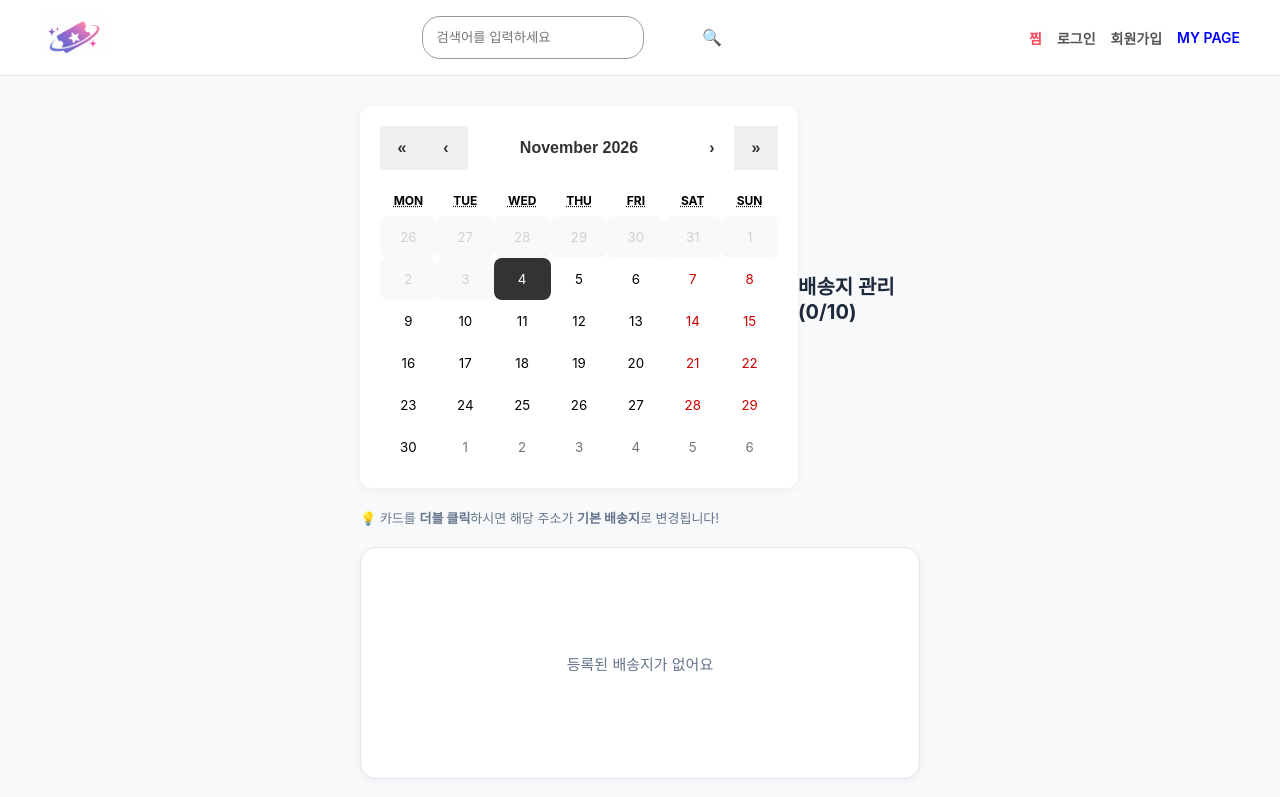
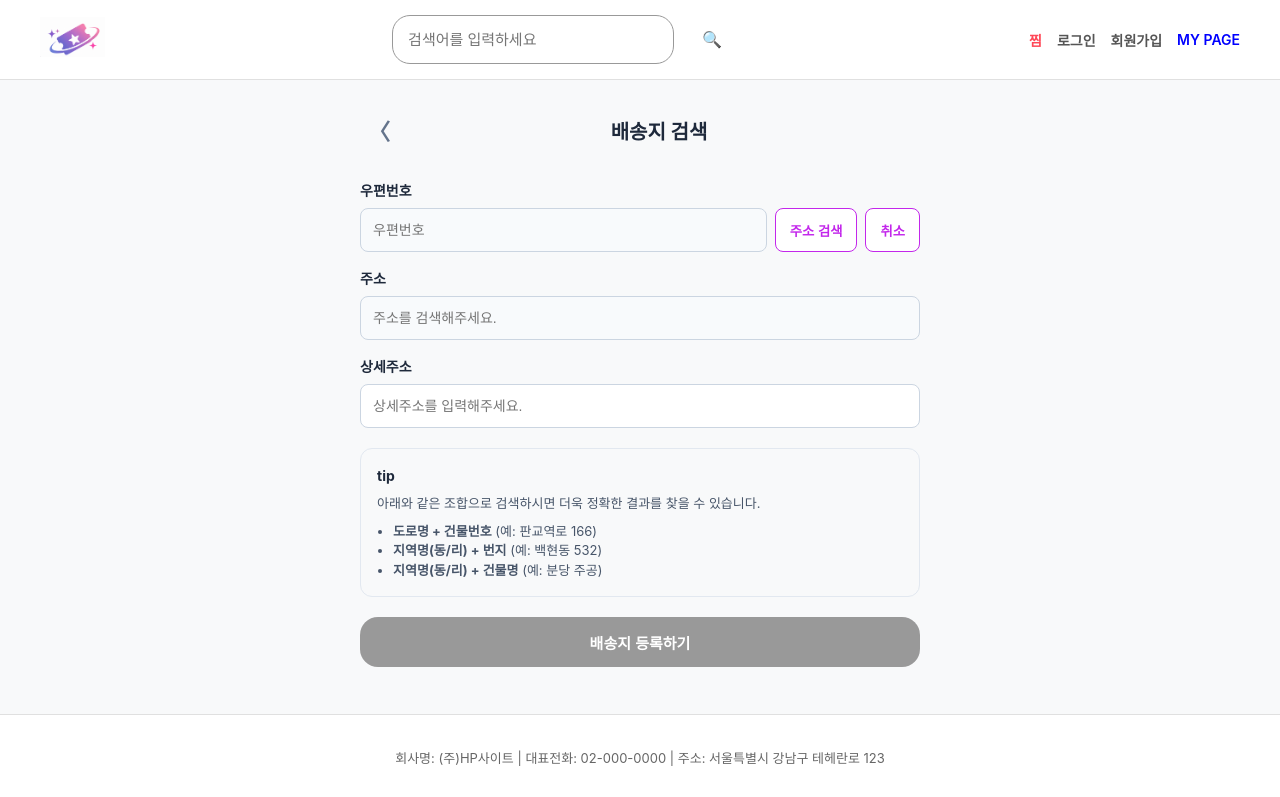
Before and after one commit to rbals217/human-sample-react, a React (Create React App) app: page /address/search in a window 1280 px wide. Shown: the top 797 px of the page. Built offline with nearby package versions, Linux system fonts and the light colour scheme.

Commit message:
다음 api 주소

```diff
--- a/public/index.html
+++ b/public/index.html
@@ -1,7 +1,8 @@
-<!DOCTYPE html>
+<!doctype html>
 <html lang="en">
   <head>
     <meta charset="utf-8" />
+    <script src="https://t1.daumcdn.net/mapjsapi/bundle/postcode/prod/postcode.v2.js"></script>
     <link rel="icon" href="%PUBLIC_URL%/favicon.ico" />
     <meta name="viewport" content="width=device-width, initial-scale=1" />
     <meta name="theme-color" content="#000000" />
--- a/src/components/common/BackButton.js
+++ b/src/components/common/BackButton.js
@@ -1,89 +1,45 @@
-import React, { useState } from "react";
-import Calendar from "react-calendar";
-import "react-calendar/dist/Calendar.css";
+import React from "react";
+import { useNavigate } from "react-router-dom";
 import styled from "styled-components";
 
-const CalendarWrapper = styled.div`
-  background: #ffffff;
-  padding: 20px;
-  border-radius: 12px;
-  box-shadow: 0 2px 8px rgba(0, 0, 0, 0.05);
+/* ───────── 스타일 컴포넌트 ───────── */
+const StyledButton = styled.button`
+  background: none;
+  border: none;
+  font-size: 22px;
+  font-weight: 700;
+  cursor: pointer;
+  color: #64748b;
+  padding: 4px 8px;
   display: flex;
-  flex-direction: column;
   align-items: center;
   justify-content: center;
+  transition: color 0.2s ease-in-out;
 
-  .react-calendar {
-    width: 100%;
-    border: none;
-    font-family: inherit;
-    background: transparent;
-  }
-
-  .react-calendar__navigation button {
-    color: #333;
-    font-weight: bold;
-    font-size: 16px;
-  }
-
-  .react-calendar__tile--active {
-    background: #333 !important;
-    color: white !important;
-    border-radius: 8px;
-  }
-
-  .react-calendar__tile {
-    border-radius: 8px;
-    padding: 12px 0;
-  }
-
-  .react-calendar__tile:hover {
-    background-color: #f0f0f0;
-  }
-
-  /* 비활성화된 날짜 스타일 (흐리게 처리) */
-  .react-calendar__tile:disabled {
-    background-color: #f9f9f9;
-    color: #d1d1d1;
-    cursor: not-allowed;
+  &:hover {
+    color: #c327eb; /* 마우스 올리면 포인트 보라색으로 변경 */
   }
 `;
 
-const CustomCalendar = ({ onDateSelect }) => {
-  const [value, setValue] = useState(new Date());
+const BackButton = ({ to, onClick }) => {
+  const navigate = useNavigate();
 
-  // 1. 최소 선택 가능일: 오늘 날짜
-  const today = new Date();
-
-  // 2. 최대 선택 가능일: 오늘 기준으로 정확히 3달 뒤 계산
-  const maxLimitDate = new Date();
-  maxLimitDate.setMonth(today.getMonth() + 3);
-
-  const handleDateChange = (nextDate) => {
-    setValue(nextDate);
-    const year = nextDate.getFullYear();
-    const month = String(nextDate.getMonth() + 1).padStart(2, "0");
-    const day = String(nextDate.getDate()).padStart(2, "0");
-    const formattedDate = `${year}-${month}-${day}`;
-
-    if (onDateSelect) {
-      onDateSelect(formattedDate);
+  // 기본 동작: 만약 특정 경로(to)가 있으면 거기로 이동, 없으면 단순히 이전 페이지(-1)로 이동
+  const handleClick = () => {
+    if (onClick) {
+      onClick();
+    } else if (to) {
+      navigate(to);
+    } else {
+      navigate(-1);
     }
   };
 
   return (
-    <CalendarWrapper>
-      <Calendar
-        onChange={handleDateChange}
-        value={value}
-        minDate={today} // 오늘 이전 날짜 선택 불가
-        maxDate={maxLimitDate} // 3달 뒤 이후 날짜 선택 불가
-        formatDay={(locale, date) =>
-          date.toLocaleString("en", { day: "numeric" })
-        }
-      />
-    </CalendarWrapper>
+    <StyledButton onClick={handleClick} aria-label="뒤로 가기">
+      〈
+    </StyledButton>
   );
 };
 
-export default CustomCalendar;
+export default BackButton;
--- a/src/components/common/Input.js
+++ b/src/components/common/Input.js
@@ -1,20 +1,23 @@
 import styled from "styled-components";
 
 const StyledInput = styled.input`
-  margin: 0 30px;
   width: 100%;
-  height: auto;
-  line-height: normal;
+  box-sizing: border-box; /* padding/border를 width 안에 포함 → 넘침 방지 */
   padding: 1em;
+  font-size: 15px;
   border: 1px solid #999;
   border-radius: 18px;
-  outline-style: none;
+  outline: none;
+
+  &:focus {
+    border-color: black;
+  }
 `;
 
-const Input = ({ value, onChange, placeholder }) => {
+const Input = ({ type = "text", value, onChange, placeholder }) => {
   return (
     <StyledInput
-      type="text"
+      type={type}
       placeholder={placeholder}
       value={value}
       onChange={onChange}
--- a/src/pages/AccountInfo.js
+++ b/src/pages/AccountInfo.js
@@ -4,6 +4,7 @@ import styled from "styled-components";
 import { useNavigate } from "react-router-dom";
 import BackButton from "../Components/common/BackButton";
 import AxiosApi from "../api/AxiosApi";
+
 const AccountInfo = () => {
   const navigate = useNavigate();
 
@@ -17,7 +18,6 @@ const AccountInfo = () => {
   // ⭐ 수정: 처음에는 로딩 상태
   const [loading, setLoading] = useState(true);
 
-  // ⭐ 수정: DB에서 회원 정보 가져오기
   useEffect(() => {
     const fetchUserData = async () => {
       try {
@@ -48,7 +48,6 @@ const AccountInfo = () => {
         setLoading(false);
       }
     };
-
     fetchUserData();
   }, []);
 
--- a/src/pages/AddressSearch.js
+++ b/src/pages/AddressSearch.js
@@ -1,5 +1,5 @@
-import React, { useState, useEffect } from "react";
-import { useNavigate, useLocation } from "react-router-dom";
+import React, { useState } from "react";
+import { useNavigate } from "react-router-dom";
 import styled from "styled-components";
 import Button from "../Components/common/Button";
 import BackButton from "../Components/common/BackButton";
@@ -29,188 +29,226 @@ const HeaderRow = styled.div`
   }
 `;
 
-const AddressBox = styled.div`
-  background: #ffffff;
-  border: 1px solid #e2e8f0;
-  border-radius: 16px;
-  padding: 40px 20px;
-  min-height: 150px;
+const AddressForm = styled.div`
   display: flex;
   flex-direction: column;
-  justify-content: center;
-  align-items: center;
-  gap: 12px;
-  box-shadow: 0 2px 8px rgba(0, 0, 0, 0.04);
-  text-align: center;
-
-  p {
-    font-size: 15px;
-    color: #64748b;
-    margin: 0;
-  }
+  gap: 16px;
 `;
 
-const AddressCard = styled.div`
-  width: 100%;
-  background: #ffffff;
-  border: 2px solid ${({ $isDefault }) => ($isDefault ? "#c327eb" : "#e2e8f0")};
-  border-radius: 16px;
-  padding: 16px 20px;
-  box-sizing: border-box;
+const FormRow = styled.div`
   display: flex;
-  justify-content: space-between;
-  align-items: center;
-  box-shadow: 0 2px 8px rgba(0, 0, 0, 0.04);
-  cursor: pointer;
-  user-select: none;
-  transition: all 0.2s;
+  flex-direction: column;
+  gap: 8px;
 
-  &:hover {
-    border-color: #c327eb;
+  label {
+    font-size: 14px;
+    font-weight: 600;
+    color: #1e293b;
   }
 
-  .info-wrap {
-    display: flex;
-    flex-direction: column;
-    gap: 4px;
+  input {
+    width: 100%;
+    height: 44px;
+    padding: 0 12px;
+    box-sizing: border-box;
+    border: 1px solid #cbd5e1;
+    border-radius: 8px;
+    font-size: 14px;
+    outline: none;
 
-    .tag {
-      background-color: #f3e8ff;
-      color: #c327eb;
-      font-size: 11px;
-      font-weight: 700;
-      padding: 2px 6px;
-      border-radius: 4px;
-      width: fit-content;
+    &:focus {
+      border-color: #c327eb;
     }
 
-    .address-text {
-      font-size: 14px;
-      font-weight: 600;
-      color: #1e293b;
+    &:read-only {
+      background: #f8fafc;
     }
   }
 `;
 
-const DeleteButton = styled.button`
-  background: none;
-  border: none;
-  font-size: 13px;
-  color: #ef4444;
-  cursor: pointer;
-  font-weight: 600;
+const SearchButtonRow = styled.div`
+  display: flex;
+  gap: 8px;
 
-  &:hover {
-    text-decoration: underline;
+  button {
+    padding: 0 14px;
+    border: 1px solid #c327eb;
+    border-radius: 8px;
+    background: white;
+    color: #c327eb;
+    font-weight: 600;
+    cursor: pointer;
+  }
+
+  input {
+    flex: 1;
+    min-width: 0;
   }
 `;
 
-export default function AddressManagement() {
+const TipBox = styled.div`
+  background: #f8f9fa;
+  border: 1px solid #e2e8f0;
+  border-radius: 12px;
+  padding: 16px;
+  font-size: 13px;
+  color: #475569;
+  line-height: 1.5;
+
+  h4 {
+    margin: 0 0 8px 0;
+    color: #1e293b;
+    font-size: 14px;
+  }
+
+  ul {
+    margin: 0;
+    padding-left: 16px;
+  }
+`;
+
+export default function AddressSearch() {
   const navigate = useNavigate();
-  const location = useLocation();
-  const newAddress = location.state?.selectedAddress;
 
-  const [addresses, setAddresses] = useState(() => {
-    const saved = localStorage.getItem("saved_addresses");
-    return saved ? JSON.parse(saved) : [];
-  });
+  // ⭐ 수정: 우편번호, 주소, 상세주소 상태
+  const [postCode, setPostCode] = useState("");
+  const [address, setAddress] = useState("");
+  const [detailAddress, setDetailAddress] = useState("");
 
-  useEffect(() => {
-    if (newAddress) {
-      const trimmedNewAddress = newAddress.trim();
+  // ⭐ 수정: 다음 우편번호 검색 함수
+  const handleSelectAddress = () => {
+    if (!window.daum || !window.daum.Postcode) {
+      alert("주소 검색 API를 불러오지 못했습니다.");
+      return;
+    }
 
-      setAddresses((prev) => {
-        // 이미 목록에 있는 주소인지 검사
-        if (prev.includes(trimmedNewAddress)) {
-          return prev; // 중복이면 조용히 기존 목록 유지
-        }
-        if (prev.length >= 10) {
-          alert("배송지는 최대 10개까지만 등록할 수 있습니다.");
-          return prev;
+    new window.daum.Postcode({
+      oncomplete: function (data) {
+        let extraAddress = "";
+
+        // 도로명 주소일 경우 참고 항목 추가
+        if (data.addressType === "R") {
+          if (data.bname) {
+            extraAddress += data.bname;
+          }
+
+          if (data.buildingName) {
+            extraAddress += extraAddress
+              ? `, ${data.buildingName}`
+              : data.buildingName;
+          }
         }
 
-        const updated = [...prev, trimmedNewAddress];
-        localStorage.setItem("saved_addresses", JSON.stringify(updated));
-        return updated;
-      });
+        setPostCode(data.zonecode);
 
-      // state 초기화 (중복 트리거 방지)
-      navigate(location.pathname, { replace: true, state: {} });
+        setAddress(
+          extraAddress ? `${data.address} (${extraAddress})` : data.address,
+        );
+
+        setDetailAddress("");
+      },
+    }).open();
+  };
+
+  // ⭐ 수정: 주소 초기화 함수
+  const cancelAddress = () => {
+    setPostCode("");
+    setAddress("");
+    setDetailAddress("");
+  };
+
+  // ⭐ 수정: 배송지 등록 함수
+  const handleRegisterAddress = () => {
+    if (!address) {
+      alert("주소를 먼저 검색해주세요.");
+      return;
     }
-  }, [newAddress, location.pathname, navigate]);
 
-  const handleDelete = (indexToDelete) => {
-    setAddresses((prev) => {
-      const updated = prev.filter((_, index) => index !== indexToDelete);
-      localStorage.setItem("saved_addresses", JSON.stringify(updated));
-      return updated;
+    const fullAddress = detailAddress.trim()
+      ? `${address}, ${detailAddress.trim()}`
+      : address;
+
+    navigate("/profile/address", {
+      state: { selectedAddress: fullAddress },
     });
   };
 
-  const handleSetDefault = (indexToSet) => {
-    const targetAddress = addresses[indexToSet];
-
-    // 💡 [수정 포인트]: alert을 setAddresses 바깥으로 분리!
-    // Strict Mode에서 상태 함수가 두 번 실행되더라도 alert은 오직 한 번만 뜨도록 보장합니다.
-    alert(`"${targetAddress}" (이)가 기본 배송지로 설정되었습니다.`);
-
-    setAddresses((prev) => {
-      const remaining = prev.filter((_, index) => index !== indexToSet);
-      const updated = [targetAddress, ...remaining];
-      localStorage.setItem("saved_addresses", JSON.stringify(updated));
-      return updated;
-    });
-  };
   return (
     <Container>
       <HeaderRow>
-        <BackButton onClick={() => navigate("/mypage/account")}>〈</BackButton>
-        <h2>배송지 관리 ({addresses.length}/10)</h2>
+        <BackButton onClick={() => navigate("/profile/address")}>〈</BackButton>
+        <h2>배송지 검색</h2>
       </HeaderRow>
 
-      <p style={{ fontSize: "13px", color: "#64748b", margin: "-10px 0 0 0" }}>
-        💡 카드를 <strong>더블 클릭</strong>하시면 해당 주소가{" "}
-        <strong>기본 배송지</strong>로 변경됩니다!
-      </p>
+      <AddressForm>
+        {/* ⭐ 수정: 우편번호 */}
+        <FormRow>
+          <label>우편번호</label>
 
-      {addresses.length === 0 ? (
-        <AddressBox>
-          <p>등록된 배송지가 없어요</p>
-        </AddressBox>
-      ) : (
-        <div style={{ display: "flex", flexDirection: "column", gap: "12px" }}>
-          {addresses.map((addr, index) => (
-            <AddressCard
-              key={`${addr}-${index}`}
-              $isDefault={index === 0}
-              onDoubleClick={() => handleSetDefault(index)}
-            >
-              <div className="info-wrap">
-                {index === 0 && <span className="tag">기본 배송지</span>}
-                <div className="address-text">{addr}</div>
-              </div>
-              <DeleteButton
-                onClick={(e) => {
-                  e.stopPropagation();
-                  handleDelete(index);
-                }}
-              >
-                삭제
-              </DeleteButton>
-            </AddressCard>
-          ))}
-        </div>
-      )}
+          <SearchButtonRow>
+            <input
+              type="text"
+              value={postCode}
+              placeholder="우편번호"
+              readOnly
+            />
 
-      {addresses.length < 10 ? (
-        <Button enabled={true} onClick={() => navigate("/address/search")}>
-          + 배송지 추가하기
-        </Button>
-      ) : (
-        <p style={{ textAlign: "center", fontSize: "13px", color: "#ef4444" }}>
-          배송지는 최대 10개까지 등록 가능합니다.
+            <button type="button" onClick={handleSelectAddress}>
+              주소 검색
+            </button>
+
+            <button type="button" onClick={cancelAddress}>
+              취소
+            </button>
+          </SearchButtonRow>
+        </FormRow>
+
+        {/* ⭐ 수정: 주소 */}
+        <FormRow>
+          <label>주소</label>
+          <input
+            type="text"
+            value={address}
+            placeholder="주소를 검색해주세요."
+            readOnly
+          />
+        </FormRow>
+
+        {/* ⭐ 수정: 상세주소 */}
+        <FormRow>
+          <label>상세주소</label>
+          <input
+            type="text"
+            value={detailAddress}
+            onChange={(e) => setDetailAddress(e.target.value)}
+            maxLength={100}
+            placeholder="상세주소를 입력해주세요."
+          />
+        </FormRow>
+      </AddressForm>
+
+      <TipBox>
+        <h4>tip</h4>
+        <p style={{ margin: "0 0 8px 0" }}>
+          아래와 같은 조합으로 검색하시면 더욱 정확한 결과를 찾을 수 있습니다.
         </p>
-      )}
+
+        <ul>
+          <li>
+            <strong>도로명 + 건물번호</strong> (예: 판교역로 166)
+          </li>
+          <li>
+            <strong>지역명(동/리) + 번지</strong> (예: 백현동 532)
+          </li>
+          <li>
+            <strong>지역명(동/리) + 건물명</strong> (예: 분당 주공)
+          </li>
+        </ul>
+      </TipBox>
+
+      <Button enabled={Boolean(address)} onClick={handleRegisterAddress}>
+        배송지 등록하기
+      </Button>
     </Container>
   );
 }
```
Also changed, not shown: src/pages/MyAccount.js (deleted, +0 -166 lines).
